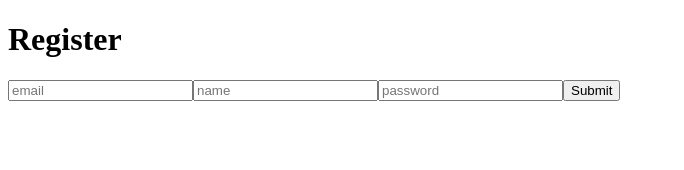
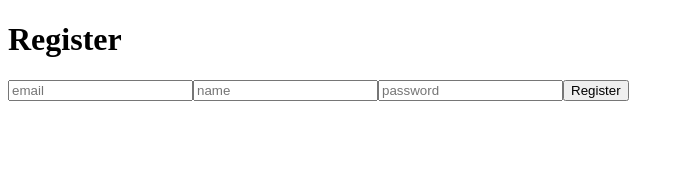
Before and after one commit to seojiminca/passport_jwt, a React (Create React App) app in the folder client/: page /register in a window 1280 px wide. Shown: the top 170 px of the page, without its empty margins (0-684 px from the left). Built offline with nearby package versions, Linux system fonts and the light colour scheme.

Commit message:
Add register client-side

```diff
--- a/client/src/screens/Register.js
+++ b/client/src/screens/Register.js
@@ -20,7 +20,7 @@ const Register = () => {
     const handleSubmit = e => {
         e.preventDefault();
 
-        if(email && name && password){
+        if (email && name && password) {
             setFormData({...formData, textChange: 'Submitting'});
 
             axios
@@ -45,7 +45,7 @@ const Register = () => {
                         textChange: 'Submitted'
                     });
                 })
-        }else{
+        } else {
             console.log('Please fill out the form')
         }
     }
@@ -53,10 +53,23 @@ const Register = () => {
     return (
         <div>
             <h1>Register</h1>
-            <input placeholder="email"/>
-            <input placeholder="name" />
-            <input placeholder="password"/>
-            <button>Submit</button>
+            <form onSubmit={handleSubmit}>
+                <input placeholder="email"
+                       type='email'
+                       value={email}
+                       onChange={handleChange('email')}/>
+                <input placeholder="name"
+                       type='text'
+                       value={name}
+                       onChange={handleChange('name')}/>
+                <input placeholder="password"
+                       type='password'
+                       value={password}
+                       onChange={handleChange('password')}/>
+                <button type='submit'>
+                    <span>{textChange}</span>
+                </button>
+            </form>
         </div>
     );
 };
```
